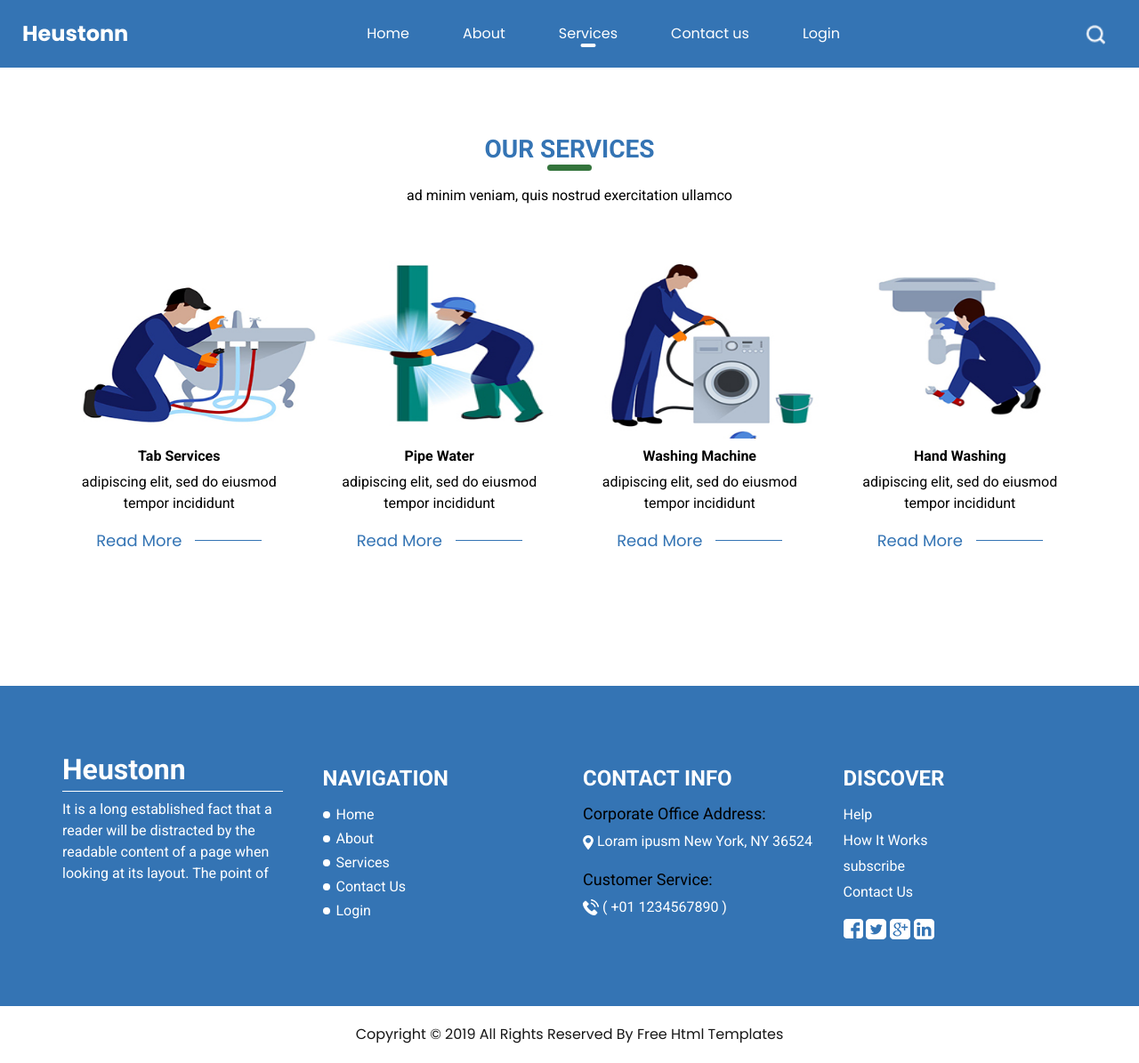
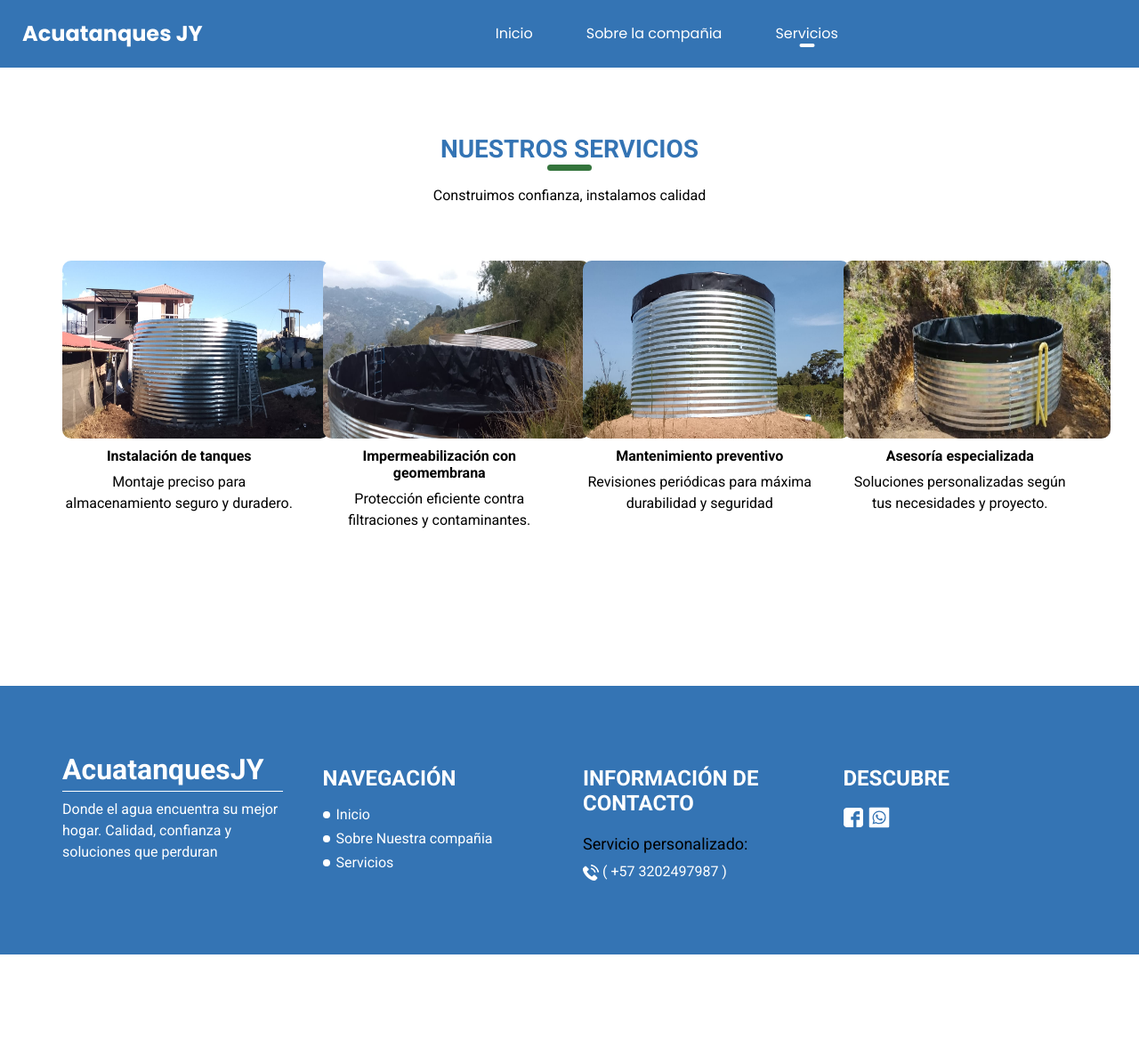
Before and after one commit to mike-ki17/Acuatanques_JY, a plain HTML site: page service.html in a window 1280 px wide. Shown: the whole page at 89% size. After the commit the page ends 1073 px from the top, so only its background shows below. Drawn offline with nearby package versions, Linux system fonts and the light colour scheme.

Commit message:
RRefact diseño en Service y About

```diff
--- a/contact.html
+++ /dev/null
@@ -1,268 +0,0 @@
-<!DOCTYPE html>
-<html>
-
-<head>
-  <!-- Basic -->
-  <meta charset="utf-8" />
-  <meta http-equiv="X-UA-Compatible" content="IE=edge" />
-  <!-- Mobile Metas -->
-  <meta name="viewport" content="width=device-width, initial-scale=1, shrink-to-fit=no" />
-  <!-- Site Metas -->
-  <meta name="keywords" content="" />
-  <meta name="description" content="" />
-  <meta name="author" content="" />
-
-  <title>Heustonn</title>
-
-  <!-- slider stylesheet -->
-  <link rel="stylesheet" type="text/css"
-    href="https://cdnjs.cloudflare.com/ajax/libs/OwlCarousel2/2.1.3/assets/owl.carousel.min.css" />
-
-  <!-- bootstrap core css -->
-  <link rel="stylesheet" type="text/css" href="css/bootstrap.css" />
-
-  <!-- fonts style -->
-  <link href="https://fonts.googleapis.com/css?family=Poppins:400,700|Roboto:400,700&display=swap" rel="stylesheet">
-  <!-- Custom styles for this template -->
-  <link href="css/style.css" rel="stylesheet" />
-  <!-- responsive style -->
-  <link href="css/responsive.css" rel="stylesheet" />
-</head>
-
-<body>
-  <div class="hero_area">
-    <!-- header section strats -->
-    <header class="header_section">
-      <div class="container-fluid">
-        <nav class="navbar navbar-expand-lg custom_nav-container ">
-          <a class="navbar-brand" href="index.html">
-            <span>
-              Heustonn
-            </span>
-          </a>
-          <button class="navbar-toggler ml-auto" type="button" data-toggle="collapse"
-            data-target="#navbarSupportedContent" aria-controls="navbarSupportedContent" aria-expanded="false"
-            aria-label="Toggle navigation">
-            <span class="navbar-toggler-icon"></span>
-          </button>
-
-          <div class="collapse navbar-collapse" id="navbarSupportedContent">
-            <div class="d-flex mx-auto flex-column flex-lg-row align-items-center">
-              <ul class="navbar-nav  ">
-                <li class="nav-item ">
-                  <a class="nav-link" href="index.html">Home <span class="sr-only">(current)</span></a>
-                </li>
-                <li class="nav-item">
-                  <a class="nav-link" href="about.html"> About </a>
-                </li>
-                <li class="nav-item">
-                  <a class="nav-link" href="service.html"> Services </a>
-                </li>
-                <li class="nav-item active">
-                  <a class="nav-link" href="contact.html">Contact us</a>
-                </li>
-                <li class="nav-item">
-                  <a class="nav-link" href="#">Login</a>
-                </li>
-              </ul>
-            </div>
-          </div>
-          <form class="form-inline my-2 my-lg-0 ml-0 ml-lg-4 mb-3 mb-lg-0">
-            <button class="btn  my-2 my-sm-0 nav_search-btn" type="submit"></button>
-          </form>
-        </nav>
-      </div>
-    </header>
-    <!-- end header section -->
-  </div>
-
-  <!-- contact section -->
-
-  <section class="contact_section layout_padding">
-    <div class="custom_heading-container">
-      <h3 class=" ">
-        Booking Online
-      </h3>
-    </div>
-    <div class="container layout_padding2-top">
-      <div class="row">
-        <div class="col-md-6 mx-auto">
-          <form action="">
-            <div>
-              <input type="text" placeholder="NAME">
-            </div>
-            <div>
-              <input type="email" placeholder="EMAIL">
-            </div>
-            <div>
-              <input type="text" placeholder="PHONE NUMBER">
-            </div>
-            <div>
-              <select name="" id="">
-                <option value="" disabled selected>TYPE OF SERVICE</option>
-                <option value="">Service 1</option>
-                <option value="">Service 2</option>
-                <option value="">Service 3</option>
-              </select>
-            </div>
-            <div>
-              <input type="text" class="message-box" placeholder="MESSAGE">
-            </div>
-            <div class="d-flex justify-content-center ">
-              <button>
-                SEND
-              </button>
-            </div>
-          </form>
-        </div>
-      </div>
-
-    </div>
-  </section>
-
-  <!-- end contact section -->
-
-  <!-- info section -->
-  <section class="info_section layout_padding">
-    <div class="container">
-      <div class="row">
-        <div class="col-md-3">
-          <div class="info-logo">
-            <h2>
-              Heustonn
-            </h2>
-            <p>
-              It is a long established fact that a reader will be distracted by the readable content of a page when
-              looking at its layout. The point of
-            </p>
-          </div>
-        </div>
-        <div class="col-md-3">
-          <div class="info-nav">
-            <h4>
-              Navigation
-            </h4>
-            <ul>
-              <li>
-                <a href="index.html">
-                  Home
-                </a>
-              </li>
-              <li>
-                <a href="about.html">
-                  About
-                </a>
-              </li>
-              <li>
-                <a href="service.html">
-                  Services
-                </a>
-              </li>
-              <li>
-                <a href="contact.html">
-                  Contact Us
-                </a>
-              </li>
-              <li>
-                <a href="#">
-                  Login
-                </a>
-              </li>
-            </ul>
-          </div>
-        </div>
-        <div class="col-md-3">
-          <div class="info-contact">
-            <h4>
-              Contact Info
-            </h4>
-            <div class="location">
-              <h6>
-                Corporate Office Address:
-              </h6>
-              <a href="">
-                <img src="images/location.png" alt="">
-                <span>
-                  Loram ipusm New York, NY 36524
-                </span>
-              </a>
-            </div>
-            <div class="call">
-              <h6>
-                Customer Service:
-              </h6>
-              <a href="">
-                <img src="images/telephone.png" alt="">
-                <span>
-                  ( +01 1234567890 )
-                </span>
-              </a>
-            </div>
-          </div>
-        </div>
-        <div class="col-md-3">
-          <div class="discover">
-            <h4>
-              Discover
-            </h4>
-            <ul>
-              <li>
-                <a href="">
-                  Help
-                </a>
-              </li>
-              <li>
-                <a href="">
-                  How It Works
-
-                </a>
-              </li>
-              <li>
-                <a href="">
-                  subscribe
-                </a>
-              </li>
-              <li>
-                <a href="contact.html">
-                  Contact Us
-                </a>
-              </li>
-            </ul>
-            <div class="social-box">
-              <a href="">
-                <img src="images/facebook.png" alt="">
-              </a>
-              <a href="">
-                <img src="images/twitter.png" alt="">
-              </a>
-              <a href="">
-                <img src="images/google-plus.png" alt="">
-              </a>
-              <a href="">
-                <img src="images/linkedin.png" alt="">
-              </a>
-            </div>
-          </div>
-        </div>
-      </div>
-    </div>
-  </section>
-
-
-
-  <!-- end info_section -->
-
-  <!-- footer section -->
-  <section class="container-fluid footer_section">
-    <p>
-      Copyright &copy; 2019 All Rights Reserved By
-      <a href="https://html.design/">Free Html Templates</a>
-    </p>
-  </section>
-  <!-- footer section -->
-
-  <script type="text/javascript" src="js/jquery-3.4.1.min.js"></script>
-  <script type="text/javascript" src="js/bootstrap.js"></script>
-</body>
-
-</html>
--- a/css/style.css
+++ b/css/style.css
@@ -302,6 +302,10 @@ a:focus {
 .service_section {
   text-align: center;
   position: relative;
+}
+
+.padding_service_section{
+  padding: 75px 0;
 }
 
 .service_section .custom_heading-container {
--- a/service.html
+++ b/service.html
@@ -12,7 +12,7 @@
   <meta name="description" content="" />
   <meta name="author" content="" />
 
-  <title>Heustonn</title>
+  <title>Acuatanques JY</title>
 
   <!-- slider stylesheet -->
   <link rel="stylesheet" type="text/css"
@@ -37,8 +37,9 @@
         <nav class="navbar navbar-expand-lg custom_nav-container ">
           <a class="navbar-brand" href="index.html">
             <span>
-              Heustonn
+              Acuatanques JY
             </span>
+            <!-- <img src="./images/Logo_acuatanques.png" alt=""> -->
           </a>
           <button class="navbar-toggler ml-auto" type="button" data-toggle="collapse"
             data-target="#navbarSupportedContent" aria-controls="navbarSupportedContent" aria-expanded="false"
@@ -50,26 +51,26 @@
             <div class="d-flex mx-auto flex-column flex-lg-row align-items-center">
               <ul class="navbar-nav  ">
                 <li class="nav-item ">
-                  <a class="nav-link" href="index.html">Home <span class="sr-only">(current)</span></a>
+                  <a class="nav-link" href="index.html">Inicio </a>
                 </li>
                 <li class="nav-item">
-                  <a class="nav-link" href="about.html"> About </a>
+                  <a class="nav-link" href="about.html">Sobre la compañia </a>
                 </li>
-                <li class="nav-item active">
-                  <a class="nav-link" href="service.html"> Services </a>
+                <li class="nav-item active" >
+                  <a class="nav-link" href="service.html"> Servicios <span class="sr-only">(current)</span></a>
                 </li>
-                <li class="nav-item">
-                  <a class="nav-link" href="contact.html">Contact us</a>
-                </li>
-                <li class="nav-item">
+                <!-- <li class="nav-item">
+                  <a class="nav-link" href="contact.html">Contactanos</a>
+                </li> -->
+                <!-- <li class="nav-item">
                   <a class="nav-link" href="#">Login</a>
-                </li>
+                </li> -->
               </ul>
             </div>
           </div>
-          <form class="form-inline my-2 my-lg-0 ml-0 ml-lg-4 mb-3 mb-lg-0">
+          <!-- <form class="form-inline my-2 my-lg-0 ml-0 ml-lg-4 mb-3 mb-lg-0">
             <button class="btn  my-2 my-sm-0 nav_search-btn" type="submit"></button>
-          </form>
+          </form> -->
         </nav>
       </div>
     </header>
@@ -78,99 +79,99 @@
 
   <!-- service section -->
 
-  <section class="service_section layout_padding">
+  <section class="service_section padding_service_section layout_padding-bottom">
     <div class="container">
       <div class="custom_heading-container">
         <h3 class=" ">
-          OUR SERVICES
+          Nuestros servicios
         </h3>
       </div>
       <p class="">
-        ad minim veniam, quis nostrud exercitation ullamco
+        Construimos confianza, instalamos calidad
       </p>
       <div class="service_container ">
         <div class="row">
           <div class="col-md-3">
-            <div class="box b-1">
+            <div class="box b-2">
               <div class="img-box">
-                <img src="images/s-1.jpg" alt="">
+                <img src="images/tanque-4.jpeg" alt="">
               </div>
               <div class="detail-box">
                 <h6>
-                  Tab Services
+                  Instalación de tanques
                 </h6>
                 <p>
-                  adipiscing elit, sed do eiusmod tempor incididunt
+                  Montaje preciso para almacenamiento seguro y duradero.
                 </p>
-                <div class="btn-box">
+                <!-- <div class="btn-box">
                   <a href="">
                     Read More
                   </a>
                   <hr>
-                </div>
+                </div> -->
               </div>
             </div>
           </div>
           <div class="col-md-3">
             <div class="box b-2">
               <div class="img-box">
-                <img src="images/s-2.jpg" alt="">
+                <img src="images/tanque-3.jpeg" alt="">
               </div>
               <div class="detail-box">
                 <h6>
-                  Pipe Water
+                  Impermeabilización con geomembrana
                 </h6>
                 <p>
-                  adipiscing elit, sed do eiusmod tempor incididunt
+                  Protección eficiente contra filtraciones y contaminantes.
                 </p>
-                <div class="btn-box">
+                <!-- <div class="btn-box">
                   <a href="">
                     Read More
                   </a>
                   <hr>
-                </div>
+                </div> -->
               </div>
             </div>
           </div>
           <div class="col-md-3">
-            <div class="box b-3">
+            <div class="box b-2">
               <div class="img-box">
-                <img src="images/s-3.jpg" alt="">
+                <img src="images/tanque-5.jpeg" alt="">
               </div>
               <div class="detail-box">
                 <h6>
-                  Washing Machine
+                  Mantenimiento preventivo
                 </h6>
                 <p>
-                  adipiscing elit, sed do eiusmod tempor incididunt
+                  Revisiones periódicas para máxima durabilidad y seguridad
                 </p>
-                <div class="btn-box">
+                <!-- <div class="btn-box">
                   <a href="">
                     Read More
                   </a>
                   <hr>
-                </div>
+                </div> -->
               </div>
             </div>
           </div>
           <div class="col-md-3">
-            <div class="box b-4">
+            <div class="box b-2">
               <div class="img-box">
-                <img src="images/s-4.jpg" alt="">
+                <img src="images/tanque-7.jpeg" alt="">
               </div>
               <div class="detail-box">
                 <h6>
-                  Hand Washing
+                  Asesoría especializada
                 </h6>
                 <p>
-                  adipiscing elit, sed do eiusmod tempor incididunt
+                  Soluciones personalizadas según tus necesidades y proyecto.
                 </p>
-                <div class="btn-box">
+                <!-- <div class="btn-box">
                   <a href="">
                     Read More
                   </a>
                   <hr>
-                </div>
+                </div> -->
               </div>
             </div>
           </div>
@@ -188,54 +189,53 @@
         <div class="col-md-3">
           <div class="info-logo">
             <h2>
-              Heustonn
+              AcuatanquesJY
             </h2>
             <p>
-              It is a long established fact that a reader will be distracted by the readable content of a page when
-              looking at its layout. The point of
+              Donde el agua encuentra su mejor hogar. Calidad, confianza y soluciones que perduran
             </p>
           </div>
         </div>
         <div class="col-md-3">
           <div class="info-nav">
             <h4>
-              Navigation
+              Navegación
             </h4>
             <ul>
               <li>
                 <a href="index.html">
-                  Home
+                  Inicio
                 </a>
               </li>
               <li>
                 <a href="about.html">
-                  About
+                  Sobre Nuestra compañia
                 </a>
               </li>
               <li>
                 <a href="service.html">
-                  Services
+                  Servicios
                 </a>
               </li>
-              <li>
+              <!-- <li>
                 <a href="contact.html">
                   Contact Us
                 </a>
-              </li>
-              <li>
+              </li> -->
+              <!-- <li>
                 <a href="#">
                   Login
                 </a>
-              </li>
+              </li> -->
             </ul>
           </div>
         </div>
         <div class="col-md-3">
           <div class="info-contact">
             <h4>
-              Contact Info
+              información de contacto
             </h4>
-            <div class="location">
+            <!-- <div class="location">
               <h6>
                 Corporate Office Address:
               </h6>
@@ -245,15 +245,15 @@
                   Loram ipusm New York, NY 36524
                 </span>
               </a>
-            </div>
+            </div> -->
             <div class="call">
               <h6>
-                Customer Service:
+                Servicio personalizado:
               </h6>
               <a href="">
                 <img src="images/telephone.png" alt="">
                 <span>
-                  ( +01 1234567890 )
+                  ( +57 3202497987 )
                 </span>
               </a>
             </div>
@@ -262,9 +262,9 @@
         <div class="col-md-3">
           <div class="discover">
             <h4>
-              Discover
+              Descubre
             </h4>
-            <ul>
+            <!-- <ul>
               <li>
                 <a href="">
                   Help
@@ -285,13 +285,16 @@
                 <a href="contact.html">
                   Contact Us
                 </a>
-              </li>
+              </li> -->
             </ul>
             <div class="social-box">
-              <a href="">
+              <a href="https://www.facebook.com/profile.php?id=61572507606970" target="_blank" >
                 <img src="images/facebook.png" alt="">
               </a>
-              <a href="">
+              <a href="https://api.whatsapp.com/send?phone=%2B573202497987" target="_blank">
+                <svg xmlns="http://www.w3.org/2000/svg" width="30" height="30" viewBox="0 0 24 24" style="fill: rgba(255, 255, 255, 1);"><path d="M12.043 6.925a4.985 4.985 0 0 0-4.98 4.979c-.001.94.263 1.856.761 2.649l.118.188-.503 1.837 1.885-.494.181.108a4.97 4.97 0 0 0 2.535.693h.001a4.986 4.986 0 0 0 4.979-4.978 4.946 4.946 0 0 0-1.456-3.522 4.946 4.946 0 0 0-3.521-1.46zm2.928 7.118c-.125.35-.723.668-1.01.711a2.044 2.044 0 0 1-.943-.059 8.51 8.51 0 0 1-.853-.315c-1.502-.648-2.482-2.159-2.558-2.26-.074-.1-.61-.812-.61-1.548 0-.737.386-1.099.523-1.249a.552.552 0 0 1 .4-.186c.1 0 .199.001.287.005.092.004.215-.035.336.257.125.3.425 1.036.462 1.111.037.074.062.162.013.262-.05.101-.074.162-.15.25-.074.088-.157.195-.224.263-.075.074-.153.155-.066.305.088.149.388.64.832 1.037.572.51 1.055.667 1.204.743.15.074.237.063.325-.038.087-.101.374-.437.474-.586.1-.15.199-.125.337-.076.137.051.873.412 1.022.487.148.074.249.112.287.175.036.062.036.361-.088.711z"></path><path d="M20 3H4a1 1 0 0 0-1 1v16a1 1 0 0 0 1 1h16a1 1 0 0 0 1-1V4a1 1 0 0 0-1-1zm-7.96 14.896h-.002a5.98 5.98 0 0 1-2.862-.729L6 18l.85-3.104a5.991 5.991 0 0 1 5.19-8.983 5.95 5.95 0 0 1 4.238 1.757 5.95 5.95 0 0 1 1.751 4.237 5.998 5.998 0 0 1-5.989 5.989z"></path></svg>
+              </a>
+              <!-- <a href="">
                 <img src="images/twitter.png" alt="">
               </a>
               <a href="">
@@ -299,7 +302,7 @@
               </a>
               <a href="">
                 <img src="images/linkedin.png" alt="">
-              </a>
+              </a> -->
             </div>
           </div>
         </div>
@@ -311,14 +314,6 @@
 
   <!-- end info_section -->
 
-  <!-- footer section -->
-  <section class="container-fluid footer_section">
-    <p>
-      Copyright &copy; 2019 All Rights Reserved By
-      <a href="https://html.design/">Free Html Templates</a>
-    </p>
-  </section>
-  <!-- footer section -->
 
   <script type="text/javascript" src="js/jquery-3.4.1.min.js"></script>
   <script type="text/javascript" src="js/bootstrap.js"></script>
```
Also changed, not shown: about.html (+47 -50 lines), index.html (+2 -2 lines).
